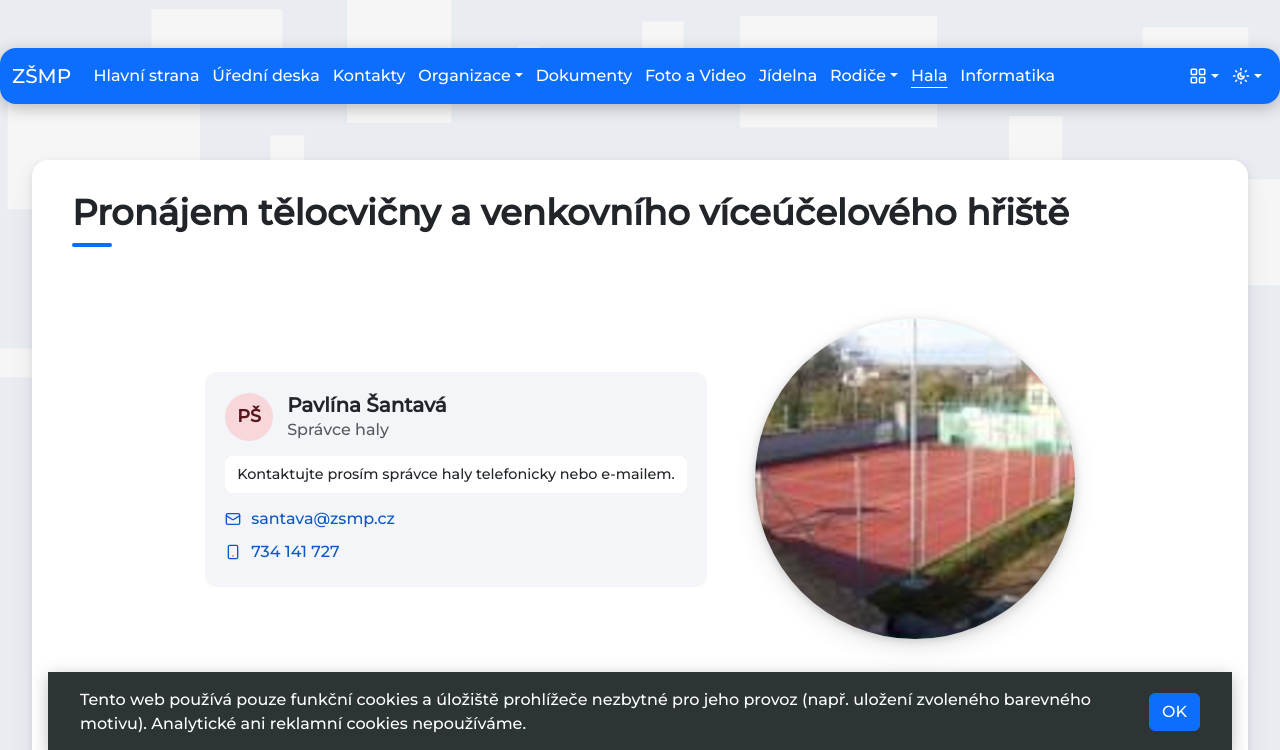
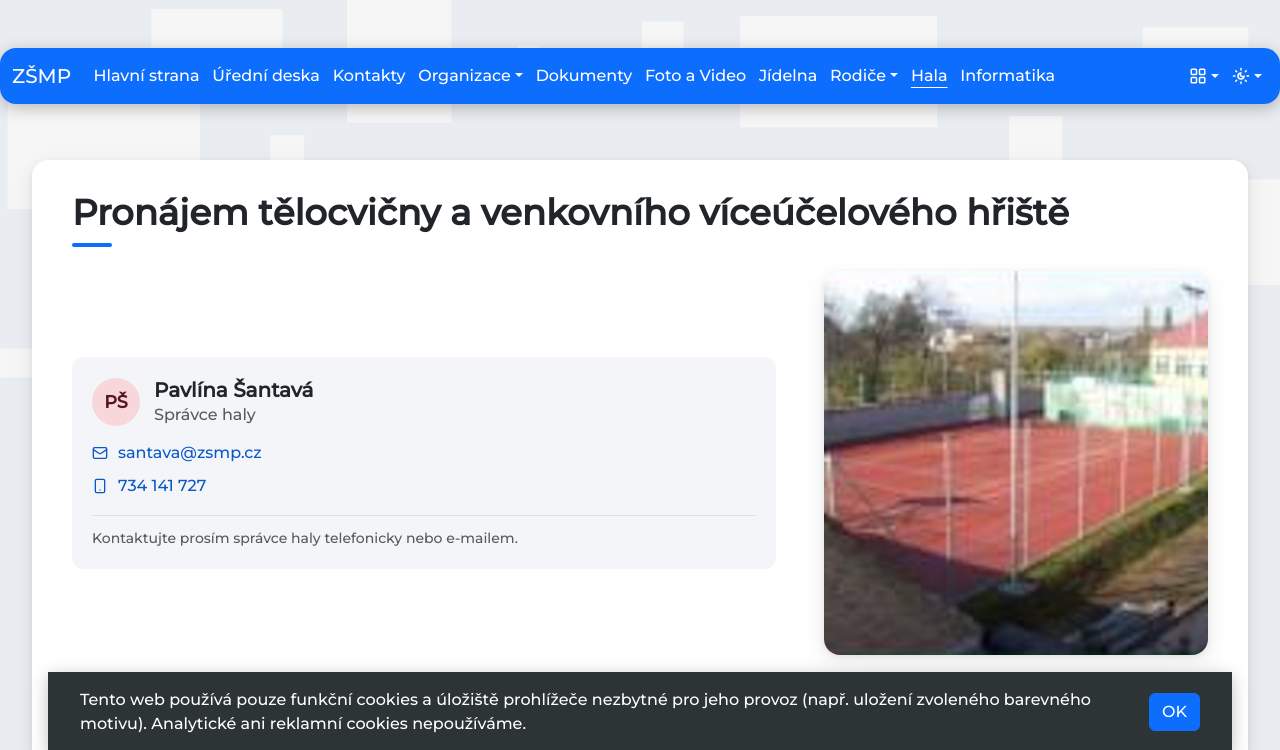
Before and after one commit to Martin-Uhlik/elementary-school-website, a Next.js app in the folder src/web/: page /hala in a window 1280 px wide. Shown: the top 750 px of the page. Built offline with nearby package versions, Linux system fonts and the light colour scheme.

Commit message:
feat: redesign

```diff
--- a/src/web/app/hala/page.tsx
+++ b/src/web/app/hala/page.tsx
@@ -25,10 +25,10 @@ const HalaPage = async () => {
                     />
                   ))}
                 </div>
-                <img className="img_circle" src="/data/images/hala/hala_1.jpg" alt="Fotografie venkovního hřiště" />
+                <img className="zig_zag__photo" src="/data/images/hala/hala_1.jpg" alt="Fotografie venkovního hřiště" />
               </div>
               <div className="zig_zag__line-right">
-                <img className="img_circle" src="/data/images/hala/hala_2.jpg" alt="Fotografie tělocvičny" />
+                <img className="zig_zag__photo" src="/data/images/hala/hala_2.jpg" alt="Fotografie tělocvičny" />
                 <div className="article__body">
                   <LinkList links={hala.links} />
                 </div>
--- a/src/web/app/jidelna/page.tsx
+++ b/src/web/app/jidelna/page.tsx
@@ -22,11 +22,11 @@ const JidelnaPage = async () => {
                     Icon={LuUtensils}
                   />
                 </div>
-                <img className="img_circle" src="/data/images/jidelna/jidelna_1.jpg" alt="Fotografie jídelny" />
+                <img className="zig_zag__photo" src="/data/images/jidelna/jidelna_1.jpg" alt="Fotografie jídelny" />
               </div>
 
               <div className="zig_zag__line-right">
-                <img className="img_circle" src="/data/images/jidelna/jidelna_2.jpg" alt="Fotografie jídelny" />{" "}
+                <img className="zig_zag__photo" src="/data/images/jidelna/jidelna_2.jpg" alt="Fotografie jídelny" />{" "}
                 <div className="article__body">
                   <FeatureLink
                     href="https://www.strava.cz/strava5/Jidelnicky?zarizeni=2176"
@@ -41,7 +41,7 @@ const JidelnaPage = async () => {
                   <h2>Dokumenty</h2>
                   <LinkList links={dokumenty.links} />
                 </div>
-                <img className="img_circle" src="/data/images/jidelna/jidelna_3.jpg" alt="Fotografie jídelny" />
+                <img className="zig_zag__photo" src="/data/images/jidelna/jidelna_3.jpg" alt="Fotografie jídelny" />
               </div>
             </div>
           </div>
--- a/src/web/app/styles.css
+++ b/src/web/app/styles.css
@@ -254,14 +254,6 @@ a {
   text-transform: uppercase;
 }
 
-.person-card__note {
-  margin: 0;
-  padding: 0.5rem 0.75rem;
-  border-radius: 0.5rem;
-  background: var(--surface);
-  font-size: 0.9rem;
-}
-
 .person-card__contacts {
   display: flex;
   flex-direction: column;
@@ -428,14 +420,6 @@ a {
   padding: 3rem 0;
 }
 
-.img_circle {
-  border-radius: 50%;
-  box-shadow: var(--shadow-small);
-  width: min(50vh, 50vw);
-  height: min(50vh, 50vw);
-  object-fit: cover;
-}
-
 .signatures {
   display: flex;
   flex-direction: column;
@@ -509,26 +493,50 @@ a {
 }
 
 /* zig zag */
+/* text and a photo side by side, the photo switching sides on every row; photo on top on phones */
 .zig_zag {
   display: flex;
   flex-direction: column;
-  gap: 3rem;
-  margin: auto;
-  width: fit-content;
-  padding: 3rem 0;
+  gap: 2.5rem;
+  width: 100%;
 }
 
 .zig_zag__line-left,
 .zig_zag__line-right {
-  display: flex;
-  flex-direction: column;
-  justify-content: space-between;
-  align-items: center;
-  gap: 3rem;
-}
-
-.zig_zag__line-right {
-  flex-direction: column-reverse;
+  display: grid;
+  align-items: center;
+  gap: 1.5rem;
+}
+
+.zig_zag__line-left > .zig_zag__photo {
+  order: -1;
+}
+
+/* the photos are 500×500, so they stay at most 24rem wide to stay sharp */
+.zig_zag__photo {
+  justify-self: center;
+  width: 100%;
+  max-width: 24rem;
+  aspect-ratio: 1;
+  object-fit: cover;
+  border-radius: var(--card-radius);
+  box-shadow: var(--card-shadow);
+}
+
+@media (min-width: 768px) {
+  .zig_zag__line-left,
+  .zig_zag__line-right {
+    grid-template-columns: 1fr minmax(0, 24rem);
+    gap: 3rem;
+  }
+
+  .zig_zag__line-right {
+    grid-template-columns: minmax(0, 24rem) 1fr;
+  }
+
+  .zig_zag__line-left > .zig_zag__photo {
+    order: 0;
+  }
 }
 
 /* settings */
@@ -686,11 +694,6 @@ a {
     flex-direction: row;
   }
 
-  .img_circle {
-    max-width: 20rem;
-    max-height: 20rem;
-  }
-
   /* article */
   .article {
     padding-right: calc((1.375rem + 1.5vw) + 4rem);
@@ -720,11 +723,6 @@ a {
   }
 
   /* zig zag */
-  .zig_zag__line-left,
-  .zig_zag__line-right {
-    flex-direction: row;
-  }
-
   /* settings */
   .settings {
     gap: 0;
@@ -1278,7 +1276,7 @@ img.background-elem-wide {
   padding: 0.4rem 1rem;
   border-radius: 0.5rem;
   background: var(--mysak-surface);
-  color: var(--text-secondary);
+  color: var(--mysak-text);
   text-align: center;
 }
 
@@ -1421,12 +1419,13 @@ img.background-elem-wide {
 }
 
 .mysak-board {
+  width: 100%;
   max-width: 40rem;
   margin: 1rem 0;
   padding: 1.5rem;
   border-radius: 0.5rem;
   background: var(--mysak-surface);
-  color: var(--text-secondary);
+  color: var(--mysak-text);
 }
 
 .mysak-board__label {
@@ -1474,15 +1473,15 @@ img.background-elem-wide {
 }
 
 .klik__cell--0 {
-  background: #6c757d;
+  background: var(--klik-off-0);
 }
 
 .klik__cell--1 {
-  background: #4b2a63;
+  background: var(--klik-off-1);
 }
 
 .klik__cell--2 {
-  background: #5c5320;
+  background: var(--klik-off-2);
 }
 
 .klik__cell--1.is-lit {
@@ -1496,7 +1495,7 @@ img.background-elem-wide {
 }
 
 .klik__cell:focus-visible {
-  outline: 3px solid #fff;
+  outline: 3px solid var(--bs-emphasis-color);
   outline-offset: -3px;
 }
 
@@ -1504,6 +1503,7 @@ img.background-elem-wide {
 .barvy__board {
   display: grid;
   gap: 2px;
+  width: 100%;
   max-width: 960px;
   margin: 1rem 0;
 }
@@ -1541,7 +1541,7 @@ img.background-elem-wide {
   border: 0;
   border-radius: 0.5rem;
   background: var(--mysak-surface);
-  color: var(--text-secondary);
+  color: var(--mysak-text);
   font-size: 1.75rem;
   font-weight: 600;
   box-shadow: var(--shadow-normal);
@@ -1581,6 +1581,7 @@ img.background-elem-wide {
 
 .rychlost__board {
   display: grid;
+  width: 100%;
   grid-template-columns: 1fr 1fr;
   gap: 0.75rem;
   max-width: 30rem;
@@ -1594,17 +1595,19 @@ img.background-elem-wide {
   aspect-ratio: 1;
   border-radius: 0.5rem;
   background: var(--mysak-surface);
-  color: var(--text-secondary);
+  color: var(--mysak-text);
   font-family: var(--bs-font-monospace);
   font-size: clamp(4rem, 18vw, 8rem);
   line-height: 1;
 }
 
 .rychlost__cell.is-right {
+  color: #fff;
   background: var(--bs-success);
 }
 
 .rychlost__cell.is-wrong {
+  color: #fff;
   background: var(--bs-danger);
 }
 
@@ -1653,13 +1656,21 @@ img.background-elem-wide {
   margin-right: 0.25rem;
 }
 
-/* Myšák panels: the page background in dark mode is the same as --bg-primary, so lift them a little */
+/* Myšák panels: light grey like the tiles in the light theme, lifted grey in the dark theme */
 :root {
-  --mysak-surface: var(--bg-primary);
+  --mysak-surface: var(--surface-muted);
+  --mysak-text: var(--bs-body-color);
+  --klik-off-0: #ced4da;
+  --klik-off-1: #ddd0ea;
+  --klik-off-2: #ece3b4;
 }
 
 [data-bs-theme="dark"] {
   --mysak-surface: #343a40;
+  --mysak-text: #fff;
+  --klik-off-0: #6c757d;
+  --klik-off-1: #4b2a63;
+  --klik-off-2: #5c5320;
 }
 
 /* Card design (site-wide) */
--- a/src/web/components/content/PersonCard.tsx
+++ b/src/web/components/content/PersonCard.tsx
@@ -8,7 +8,7 @@ type Props = {
   variant?: "full" | "short";
   // heading level of the name, 3 where the card sits under a section heading
   level?: 2 | 3;
-  // a line shown under the name, e.g. how to reach the person
+  // a line shown like the description, e.g. how to reach the person
   note?: string;
 };
 
@@ -65,7 +65,6 @@ const PersonCard = ({ person, variant = "full", level = 2, note }: Props) => {
           {person.position && <p className="person-card__position">{person.position}</p>}
         </div>
       </header>
-      {note && <p className="person-card__note">{note}</p>}
       <ul className="person-card__contacts">
         {person.email && (
           <li>
@@ -78,11 +77,10 @@ const PersonCard = ({ person, variant = "full", level = 2, note }: Props) => {
         )}
         <PersonPhones person={person} withInternal={full} />
       </ul>
-      {full && person.description && (
+      {((full && person.description) || note) && (
         <div className="person-card__description">
-          {person.description.map((line) => (
-            <p key={line}>{line}</p>
-          ))}
+          {full && person.description?.map((line) => <p key={line}>{line}</p>)}
+          {note && <p>{note}</p>}
         </div>
       )}
     </article>
```
